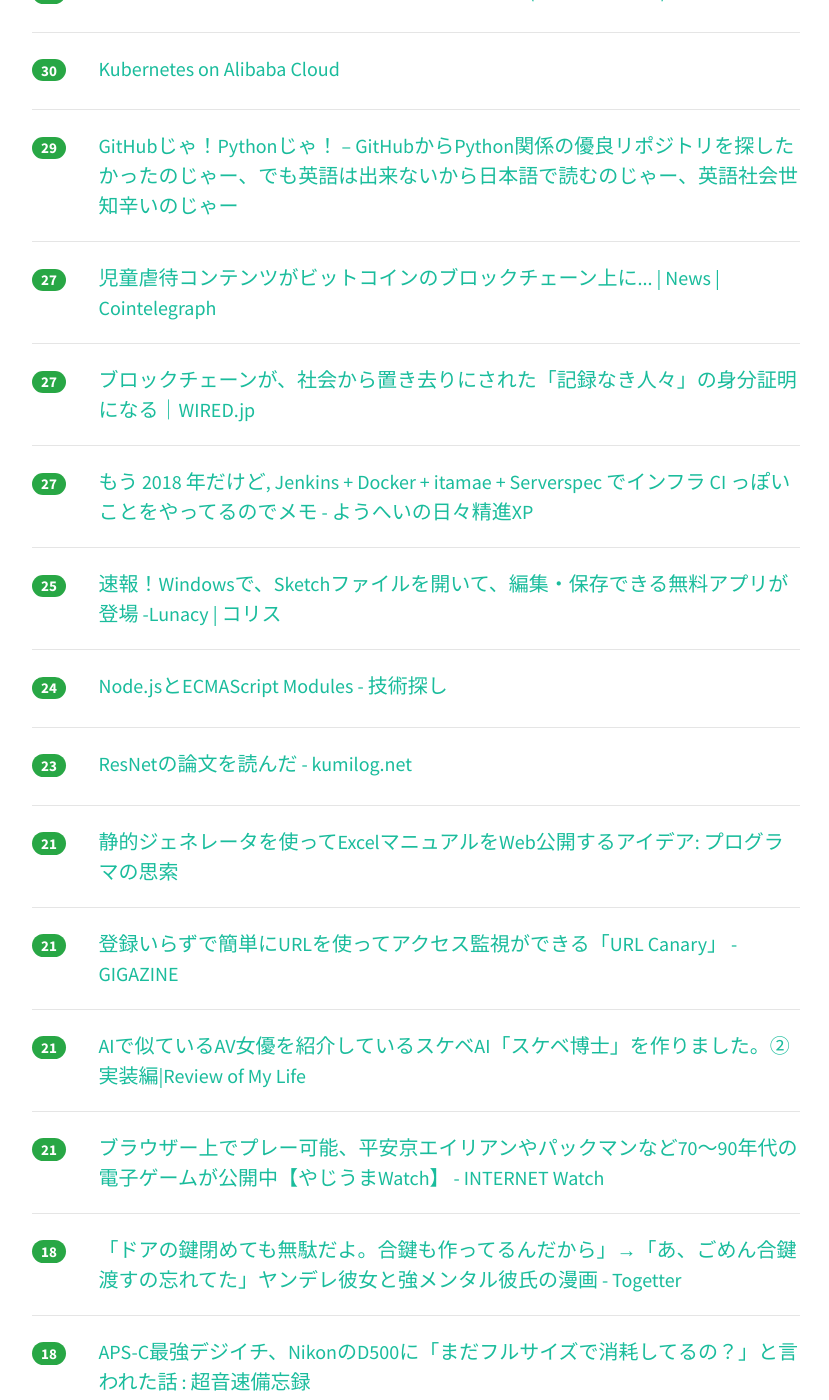
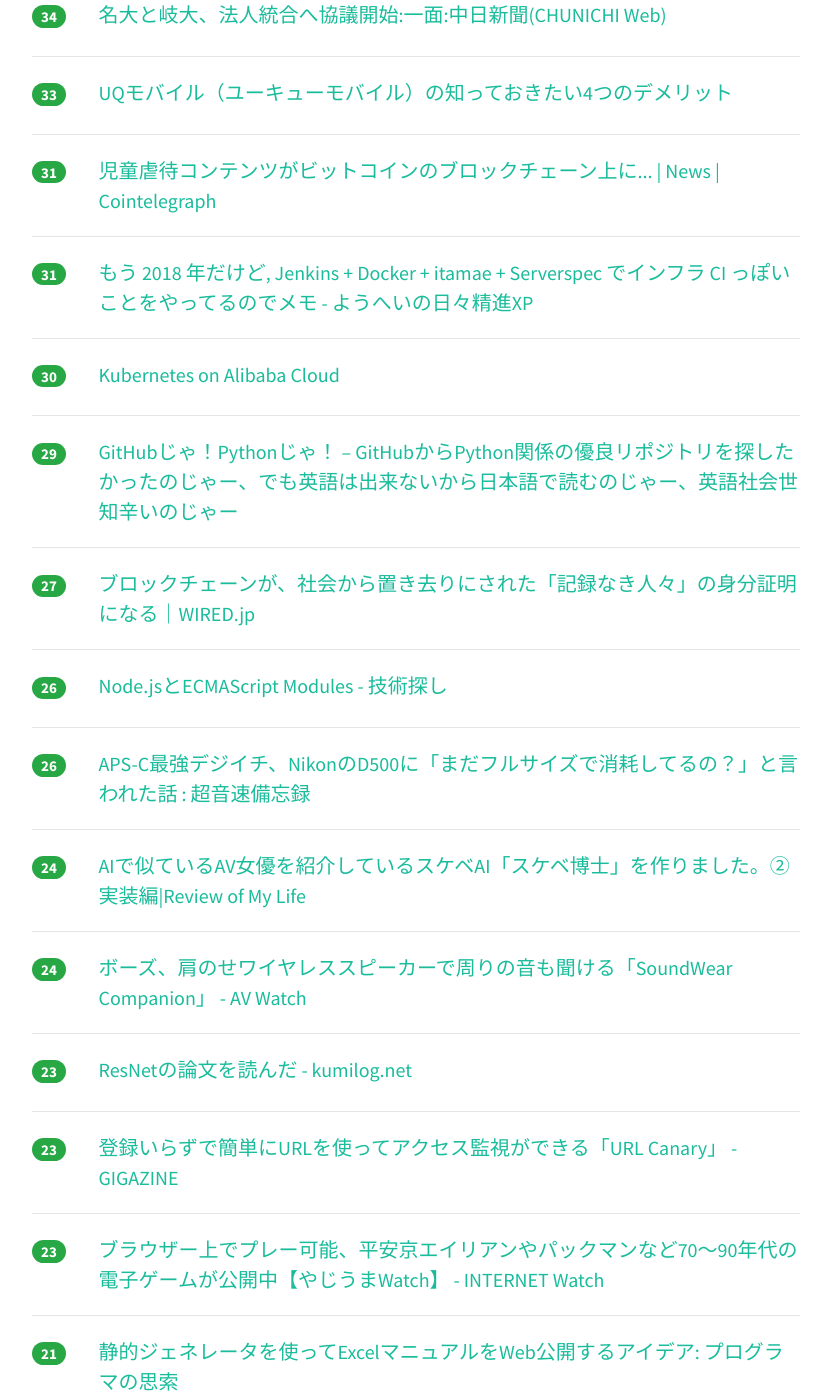
Before and after one commit to yatta47/hatena-matome-site, a Jekyll site: the page built from _posts/2018-03-22-hatena.md, in a window 1280 px wide and 1400 px high, scrolled down 1862 px. Shown: the whole window, without its empty margins (224-1053 px from the left). Built offline with Jekyll 4.4.1, drawn with Linux system fonts in a browser that asks for light colours; nearby versions of some CDN libraries; some of the changed text lies outside the part shown.

Commit message:
Updated 2018-03-22

```diff
--- a/_posts/2018-03-22-hatena.md
+++ b/_posts/2018-03-22-hatena.md
@@ -1,49 +1,54 @@
 ---
 layout: post
 title:  "2018-03-22 はてぶIT"
-date:   2018-03-22 15:01:02
+date:   2018-03-22 16:02:50
 tags: [it-hotentry]
 ---
-45 件のデータあり
+48 件のデータあり
 
 <hr><div class="row">
-<div class="col-1"><span class="badge badge-pill badge-success h2">616</span></div>
+<div class="col-1"><span class="badge badge-pill badge-success h2">635</span></div>
 <div class="col-11"><a href='http://www.publickey1.jp/blog/18/jenkins_xgitdockerkubernetescicd.html' target='_blank'>「Jenkins X」発表。Git/Docker/Kubernetesに特化したことでCI/CD環境の構築運用を自動化 － Publickey</a></div>
 </div>
 <hr>
 <div class="row">
-<div class="col-1"><span class="badge badge-pill badge-success h2">389</span></div>
+<div class="col-1"><span class="badge badge-pill badge-success h2">451</span></div>
 <div class="col-11"><a href='http://blog.kamipo.net/entry/2018/03/22/084126' target='_blank'>MySQLのクエリの良し悪しはrows_examinedで判断する - かみぽわーる</a></div>
 </div>
 <hr>
 <div class="row">
-<div class="col-1"><span class="badge badge-pill badge-success h2">222</span></div>
+<div class="col-1"><span class="badge badge-pill badge-success h2">242</span></div>
 <div class="col-11"><a href='https://speakerdeck.com/pyama86/linuxkomandodebotorunetukuwodiao-beru' target='_blank'>Linuxコマンドでボトルネックを調べる // Speaker Deck</a></div>
 </div>
 <hr>
 <div class="row">
-<div class="col-1"><span class="badge badge-pill badge-success h2">193</span></div>
+<div class="col-1"><span class="badge badge-pill badge-success h2">202</span></div>
 <div class="col-11"><a href='https://anond.hatelabo.jp/20180322014102' target='_blank'>はてな村とかなんとか</a></div>
 </div>
 <hr>
 <div class="row">
-<div class="col-1"><span class="badge badge-pill badge-success h2">94</span></div>
+<div class="col-1"><span class="badge badge-pill badge-success h2">120</span></div>
 <div class="col-11"><a href='https://gigazine.net/news/20180322-linux-kernel-map/' target='_blank'>Linuxカーネルのソースコードを機能とレイヤーで分類して表示してくれる「Linux kernel map」 - GIGAZINE</a></div>
 </div>
 <hr>
 <div class="row">
-<div class="col-1"><span class="badge badge-pill badge-success h2">85</span></div>
+<div class="col-1"><span class="badge badge-pill badge-success h2">110</span></div>
 <div class="col-11"><a href='http://d.hatena.ne.jp/hnw/20180321' target='_blank'>セキュリティの話題に丸腰で踏み込んでくる人を見た - hnwの日記</a></div>
 </div>
 <hr>
 <div class="row">
-<div class="col-1"><span class="badge badge-pill badge-success h2">69</span></div>
+<div class="col-1"><span class="badge badge-pill badge-success h2">74</span></div>
 <div class="col-11"><a href='https://hidekatsu-izuno.hatenablog.com/entry/2018/03/21/150000' target='_blank'>「確率統計－機械学習その前に v2.0」を公開した - hidekatsu-izuno 日々の記録</a></div>
 </div>
 <hr>
 <div class="row">
-<div class="col-1"><span class="badge badge-pill badge-success h2">55</span></div>
+<div class="col-1"><span class="badge badge-pill badge-success h2">57</span></div>
 <div class="col-11"><a href='https://qiita.com/c9katayama/items/b427a008623f0e228c50' target='_blank'>Java10のDocker対応について - Qiita</a></div>
+</div>
+<hr>
+<div class="row">
+<div class="col-1"><span class="badge badge-pill badge-success h2">51</span></div>
+<div class="col-11"><a href='http://techlife.cookpad.com/entry/2018/03/22/082755' target='_blank'>ハッシュ値の使い方について - クックパッド開発者ブログ</a></div>
 </div>
 <hr>
 <div class="row">
@@ -52,28 +57,43 @@ tags: [it-hotentry]
 </div>
 <hr>
 <div class="row">
-<div class="col-1"><span class="badge badge-pill badge-success h2">38</span></div>
-<div class="col-11"><a href='http://techlife.cookpad.com/entry/2018/03/22/082755' target='_blank'>ハッシュ値の使い方について - クックパッド開発者ブログ</a></div>
+<div class="col-1"><span class="badge badge-pill badge-success h2">42</span></div>
+<div class="col-11"><a href='https://note.mu/ttmtg/n/nc9ef0a890c3d' target='_blank'>デザインレビューシステム〜正しいデザインを正しく作ったか〜｜Tomotsugu Takahashi｜note</a></div>
 </div>
 <hr>
 <div class="row">
-<div class="col-1"><span class="badge badge-pill badge-success h2">37</span></div>
+<div class="col-1"><span class="badge badge-pill badge-success h2">41</span></div>
+<div class="col-11"><a href='https://blog.ohgaki.net/ipa-must-admit-wrong-secure-programming-guide' target='_blank'>IPAは基礎的誤りを明示し、正しい原則を開発者に啓蒙すべき – yohgaki's blog</a></div>
+</div>
+<hr>
+<div class="row">
+<div class="col-1"><span class="badge badge-pill badge-success h2">39</span></div>
+<div class="col-11"><a href='http://blog.takuros.net/entry/2018/03/22/090718' target='_blank'>クラウドエンジニア養成読本を書きました - プログラマでありたい</a></div>
+</div>
+<hr>
+<div class="row">
+<div class="col-1"><span class="badge badge-pill badge-success h2">38</span></div>
 <div class="col-11"><a href='https://arutega.jp/art-direction/' target='_blank'>Webデザインの添削サービス始めます | arutega | アルテガ</a></div>
 </div>
 <hr>
 <div class="row">
 <div class="col-1"><span class="badge badge-pill badge-success h2">37</span></div>
-<div class="col-11"><a href='https://blog.ohgaki.net/ipa-must-admit-wrong-secure-programming-guide' target='_blank'>IPAは基礎的誤りを明示し、正しい原則を開発者に啓蒙すべき – yohgaki's blog</a></div>
-</div>
-<hr>
-<div class="row">
-<div class="col-1"><span class="badge badge-pill badge-success h2">35</span></div>
 <div class="col-11"><a href='https://june29.jp/2018/03/21/invitation-to-engineering-organization-theory-the-book/' target='_blank'>書籍「エンジニアリング組織論への招待」を読んだ - #june29jp</a></div>
 </div>
 <hr>
 <div class="row">
+<div class="col-1"><span class="badge badge-pill badge-success h2">37</span></div>
+<div class="col-11"><a href='http://gendai.ismedia.jp/articles/-/54944' target='_blank'>財務省は「森友文書」の真相が一発で分かる方法をなぜ使わないのか（佃 均） | 現代ビジネス | 講談社（1/3）</a></div>
+</div>
+<hr>
+<div class="row">
+<div class="col-1"><span class="badge badge-pill badge-success h2">36</span></div>
+<div class="col-11"><a href='https://coliss.com/articles/build-websites/operation/design/sketch-for-windows-lunacy.html' target='_blank'>速報！Windowsで、Sketchファイルを開いて、編集・保存できる無料アプリが登場 -Lunacy | コリス</a></div>
+</div>
+<hr>
+<div class="row">
 <div class="col-1"><span class="badge badge-pill badge-success h2">34</span></div>
-<div class="col-11"><a href='https://note.mu/ttmtg/n/nc9ef0a890c3d' target='_blank'>デザインレビューシステム〜正しいデザインを正しく作ったか〜｜Tomotsugu Takahashi｜note</a></div>
+<div class="col-11"><a href='http://www.chunichi.co.jp/article/front/list/CK2018032202000069.html' target='_blank'>名大と岐大、法人統合へ協議開始:一面:中日新聞(CHUNICHI Web)</a></div>
 </div>
 <hr>
 <div class="row">
@@ -82,18 +102,13 @@ tags: [it-hotentry]
 </div>
 <hr>
 <div class="row">
-<div class="col-1"><span class="badge badge-pill badge-success h2">32</span></div>
-<div class="col-11"><a href='http://gendai.ismedia.jp/articles/-/54944' target='_blank'>財務省は「森友文書」の真相が一発で分かる方法をなぜ使わないのか（佃 均） | 現代ビジネス | 講談社（1/3）</a></div>
-</div>
-<hr>
-<div class="row">
-<div class="col-1"><span class="badge badge-pill badge-success h2">32</span></div>
-<div class="col-11"><a href='http://blog.takuros.net/entry/2018/03/22/090718' target='_blank'>クラウドエンジニア養成読本を書きました - プログラマでありたい</a></div>
+<div class="col-1"><span class="badge badge-pill badge-success h2">31</span></div>
+<div class="col-11"><a href='https://jp.cointelegraph.com/news/german-researchers-child-abuse-content-found-on-bitcoin-blockchain-users-must-be-protected' target='_blank'>児童虐待コンテンツがビットコインのブロックチェーン上に... | News | Cointelegraph</a></div>
 </div>
 <hr>
 <div class="row">
 <div class="col-1"><span class="badge badge-pill badge-success h2">31</span></div>
-<div class="col-11"><a href='http://www.chunichi.co.jp/article/front/list/CK2018032202000069.html' target='_blank'>名大と岐大、法人統合へ協議開始:一面:中日新聞(CHUNICHI Web)</a></div>
+<div class="col-11"><a href='http://inokara.hateblo.jp/entry/2018/03/21/152609' target='_blank'>もう 2018 年だけど, Jenkins + Docker + itamae + Serverspec でインフラ CI っぽいことをやってるのでメモ - ようへいの日々精進XP</a></div>
 </div>
 <hr>
 <div class="row">
@@ -108,27 +123,27 @@ tags: [it-hotentry]
 <hr>
 <div class="row">
 <div class="col-1"><span class="badge badge-pill badge-success h2">27</span></div>
-<div class="col-11"><a href='https://jp.cointelegraph.com/news/german-researchers-child-abuse-content-found-on-bitcoin-blockchain-users-must-be-protected' target='_blank'>児童虐待コンテンツがビットコインのブロックチェーン上に... | News | Cointelegraph</a></div>
-</div>
-<hr>
-<div class="row">
-<div class="col-1"><span class="badge badge-pill badge-success h2">27</span></div>
 <div class="col-11"><a href='https://wired.jp/2018/03/21/refugees-but-on-the-blockchain/' target='_blank'>ブロックチェーンが、社会から置き去りにされた「記録なき人々」の身分証明になる｜WIRED.jp</a></div>
 </div>
 <hr>
 <div class="row">
-<div class="col-1"><span class="badge badge-pill badge-success h2">27</span></div>
-<div class="col-11"><a href='http://inokara.hateblo.jp/entry/2018/03/21/152609' target='_blank'>もう 2018 年だけど, Jenkins + Docker + itamae + Serverspec でインフラ CI っぽいことをやってるのでメモ - ようへいの日々精進XP</a></div>
+<div class="col-1"><span class="badge badge-pill badge-success h2">26</span></div>
+<div class="col-11"><a href='http://blog.hiroppy.me/entry/nodejs-esm' target='_blank'>Node.jsとECMAScript Modules - 技術探し</a></div>
 </div>
 <hr>
 <div class="row">
-<div class="col-1"><span class="badge badge-pill badge-success h2">25</span></div>
-<div class="col-11"><a href='https://coliss.com/articles/build-websites/operation/design/sketch-for-windows-lunacy.html' target='_blank'>速報！Windowsで、Sketchファイルを開いて、編集・保存できる無料アプリが登場 -Lunacy | コリス</a></div>
+<div class="col-1"><span class="badge badge-pill badge-success h2">26</span></div>
+<div class="col-11"><a href='https://wivern.exblog.jp/26433449/' target='_blank'>APS-C最強デジイチ、NikonのD500に「まだフルサイズで消耗してるの？」と言われた話 : 超音速備忘録</a></div>
 </div>
 <hr>
 <div class="row">
 <div class="col-1"><span class="badge badge-pill badge-success h2">24</span></div>
-<div class="col-11"><a href='http://blog.hiroppy.me/entry/nodejs-esm' target='_blank'>Node.jsとECMAScript Modules - 技術探し</a></div>
+<div class="col-11"><a href='https://review-of-my-life.blogspot.com/2018/03/sukebe-ai-development.html' target='_blank'>AIで似ているAV女優を紹介しているスケベAI「スケベ博士」を作りました。②実装編|Review of My Life</a></div>
+</div>
+<hr>
+<div class="row">
+<div class="col-1"><span class="badge badge-pill badge-success h2">24</span></div>
+<div class="col-11"><a href='https://av.watch.impress.co.jp/docs/news/1112876.html' target='_blank'>ボーズ、肩のせワイヤレススピーカーで周りの音も聞ける「SoundWear Companion」 - AV Watch</a></div>
 </div>
 <hr>
 <div class="row">
@@ -137,37 +152,37 @@ tags: [it-hotentry]
 </div>
 <hr>
 <div class="row">
+<div class="col-1"><span class="badge badge-pill badge-success h2">23</span></div>
+<div class="col-11"><a href='https://gigazine.net/news/20180322-url-canary/' target='_blank'>登録いらずで簡単にURLを使ってアクセス監視ができる「URL Canary」 - GIGAZINE</a></div>
+</div>
+<hr>
+<div class="row">
+<div class="col-1"><span class="badge badge-pill badge-success h2">23</span></div>
+<div class="col-11"><a href='https://internet.watch.impress.co.jp/docs/yajiuma/1112858.html' target='_blank'>ブラウザー上でプレー可能、平安京エイリアンやパックマンなど70～90年代の電子ゲームが公開中【やじうまWatch】 - INTERNET Watch</a></div>
+</div>
+<hr>
+<div class="row">
 <div class="col-1"><span class="badge badge-pill badge-success h2">21</span></div>
 <div class="col-11"><a href='http://forza.cocolog-nifty.com/blog/2018/03/excelweb-0889.html' target='_blank'>静的ジェネレータを使ってExcelマニュアルをWeb公開するアイデア: プログラマの思索</a></div>
 </div>
 <hr>
 <div class="row">
-<div class="col-1"><span class="badge badge-pill badge-success h2">21</span></div>
-<div class="col-11"><a href='https://gigazine.net/news/20180322-url-canary/' target='_blank'>登録いらずで簡単にURLを使ってアクセス監視ができる「URL Canary」 - GIGAZINE</a></div>
+<div class="col-1"><span class="badge badge-pill badge-success h2">20</span></div>
+<div class="col-11"><a href='https://togetter.com/li/1210729' target='_blank'>「ドアの鍵閉めても無駄だよ。合鍵も作ってるんだから」→「あ、ごめん合鍵渡すの忘れてた」ヤンデレ彼女と強メンタル彼氏の漫画 - Togetter</a></div>
 </div>
 <hr>
 <div class="row">
-<div class="col-1"><span class="badge badge-pill badge-success h2">21</span></div>
-<div class="col-11"><a href='https://review-of-my-life.blogspot.com/2018/03/sukebe-ai-development.html' target='_blank'>AIで似ているAV女優を紹介しているスケベAI「スケベ博士」を作りました。②実装編|Review of My Life</a></div>
+<div class="col-1"><span class="badge badge-pill badge-success h2">20</span></div>
+<div class="col-11"><a href='https://qiita.com/applideveloper/items/e8c18bcec6e570c20d60' target='_blank'>ScalaMatsuri2018資料まとめ+年収アンケートの結果 - Qiita</a></div>
 </div>
 <hr>
 <div class="row">
-<div class="col-1"><span class="badge badge-pill badge-success h2">21</span></div>
-<div class="col-11"><a href='https://internet.watch.impress.co.jp/docs/yajiuma/1112858.html' target='_blank'>ブラウザー上でプレー可能、平安京エイリアンやパックマンなど70～90年代の電子ゲームが公開中【やじうまWatch】 - INTERNET Watch</a></div>
+<div class="col-1"><span class="badge badge-pill badge-success h2">19</span></div>
+<div class="col-11"><a href='http://www.itmedia.co.jp/enterprise/articles/1803/22/news013.html' target='_blank'>年間1000円、エフエム和歌山のAIアナウンサー「ナナコ」の裏側 (1/2) - ITmedia エンタープライズ</a></div>
 </div>
 <hr>
 <div class="row">
 <div class="col-1"><span class="badge badge-pill badge-success h2">18</span></div>
-<div class="col-11"><a href='https://togetter.com/li/1210729' target='_blank'>「ドアの鍵閉めても無駄だよ。合鍵も作ってるんだから」→「あ、ごめん合鍵渡すの忘れてた」ヤンデレ彼女と強メンタル彼氏の漫画 - Togetter</a></div>
-</div>
-<hr>
-<div class="row">
-<div class="col-1"><span class="badge badge-pill badge-success h2">18</span></div>
-<div class="col-11"><a href='https://wivern.exblog.jp/26433449/' target='_blank'>APS-C最強デジイチ、NikonのD500に「まだフルサイズで消耗してるの？」と言われた話 : 超音速備忘録</a></div>
-</div>
-<hr>
-<div class="row">
-<div class="col-1"><span class="badge badge-pill badge-success h2">17</span></div>
 <div class="col-11"><a href='https://japanese.engadget.com/2018/03/21/facebook-24/' target='_blank'>Facebook個人情報不正流用問題、24時間以内にザッカーバーグが公式声明との報。これまでの流れ - Engadget 日本版</a></div>
 </div>
 <hr>
@@ -182,23 +197,23 @@ tags: [it-hotentry]
 </div>
 <hr>
 <div class="row">
-<div class="col-1"><span class="badge badge-pill badge-success h2">16</span></div>
-<div class="col-11"><a href='https://qiita.com/applideveloper/items/e8c18bcec6e570c20d60' target='_blank'>ScalaMatsuri2018資料まとめ+年収アンケートの結果 - Qiita</a></div>
+<div class="col-1"><span class="badge badge-pill badge-success h2">17</span></div>
+<div class="col-11"><a href='https://engineer.recruit-lifestyle.co.jp/techblog/2018-03-22-hpb-android-replace/' target='_blank'>ホットペッパービューティーのAndroidアプリをリプレイスしました - Tech Blog - Recruit Lifestyle Engineer</a></div>
 </div>
 <hr>
 <div class="row">
 <div class="col-1"><span class="badge badge-pill badge-success h2">16</span></div>
-<div class="col-11"><a href='https://av.watch.impress.co.jp/docs/news/1112876.html' target='_blank'>ボーズ、肩のせワイヤレススピーカーで周りの音も聞ける「SoundWear Companion」 - AV Watch</a></div>
+<div class="col-11"><a href='http://www.ketancho.net/entry/2018/03/14/074500' target='_blank'>「SQLアンチパターン」を避けるためのチェックリスト③（SQLクエリ設計編） - log4ketancho</a></div>
 </div>
 <hr>
 <div class="row">
 <div class="col-1"><span class="badge badge-pill badge-success h2">15</span></div>
-<div class="col-11"><a href='http://www.itmedia.co.jp/enterprise/articles/1803/22/news013.html' target='_blank'>年間1000円、エフエム和歌山のAIアナウンサー「ナナコ」の裏側 (1/2) - ITmedia エンタープライズ</a></div>
+<div class="col-11"><a href='https://anond.hatelabo.jp/20180311123437' target='_blank'>バーチャレ！</a></div>
 </div>
 <hr>
 <div class="row">
-<div class="col-1"><span class="badge badge-pill badge-success h2">15</span></div>
-<div class="col-11"><a href='https://engineer.recruit-lifestyle.co.jp/techblog/2018-03-22-hpb-android-replace/' target='_blank'>ホットペッパービューティーのAndroidアプリをリプレイスしました - Tech Blog - Recruit Lifestyle Engineer</a></div>
+<div class="col-1"><span class="badge badge-pill badge-success h2">14</span></div>
+<div class="col-11"><a href='https://jp.techcrunch.com/2018/03/21/2018-03-20-googles-simple-new-app-lets-you-draw-white-lines/' target='_blank'>Googleの最新アプリは白い線を引くだけ | TechCrunch Japan</a></div>
 </div>
 <hr>
 <div class="row">
@@ -213,11 +228,6 @@ tags: [it-hotentry]
 <hr>
 <div class="row">
 <div class="col-1"><span class="badge badge-pill badge-success h2">13</span></div>
-<div class="col-11"><a href='https://jp.techcrunch.com/2018/03/21/2018-03-20-googles-simple-new-app-lets-you-draw-white-lines/' target='_blank'>Googleの最新アプリは白い線を引くだけ | TechCrunch Japan</a></div>
-</div>
-<hr>
-<div class="row">
-<div class="col-1"><span class="badge badge-pill badge-success h2">13</span></div>
 <div class="col-11"><a href='http://www.itmedia.co.jp/news/articles/1803/22/news057.html' target='_blank'>FacebookのザッカーバーグCEO、5000万人の個人情報流出について説明（謝罪はなし） - ITmedia NEWS</a></div>
 </div>
 <hr>
@@ -227,7 +237,12 @@ tags: [it-hotentry]
 </div>
 <hr>
 <div class="row">
-<div class="col-1"><span class="badge badge-pill badge-success h2">4</span></div>
+<div class="col-1"><span class="badge badge-pill badge-success h2">11</span></div>
 <div class="col-11"><a href='http://twitter.com/soro_bea/status/976386088175419394' target='_blank'>soro_beaさんのツイート: "黙れ、極左の #文春。地方は今過疎化で深刻な事態。新学部ができれば人口増で地方経済は潤う。そこで市が何とか新学部の誘致の為、市を上げて誘致運動するのは</a></div>
 </div>
 <hr>
+<div class="row">
+<div class="col-1"><span class="badge badge-pill badge-success h2">11</span></div>
+<div class="col-11"><a href='https://idolmaster-shinycolors.bxd.co.jp/campaign/' target='_blank'>ログイン｜283プロ事前登録ガシャ特設ページ｜スマートフォン向けブラウザゲーム「アイドルマスター シャイニーカラーズ(シャニマス)」</a></div>
+</div>
+<hr>
```
